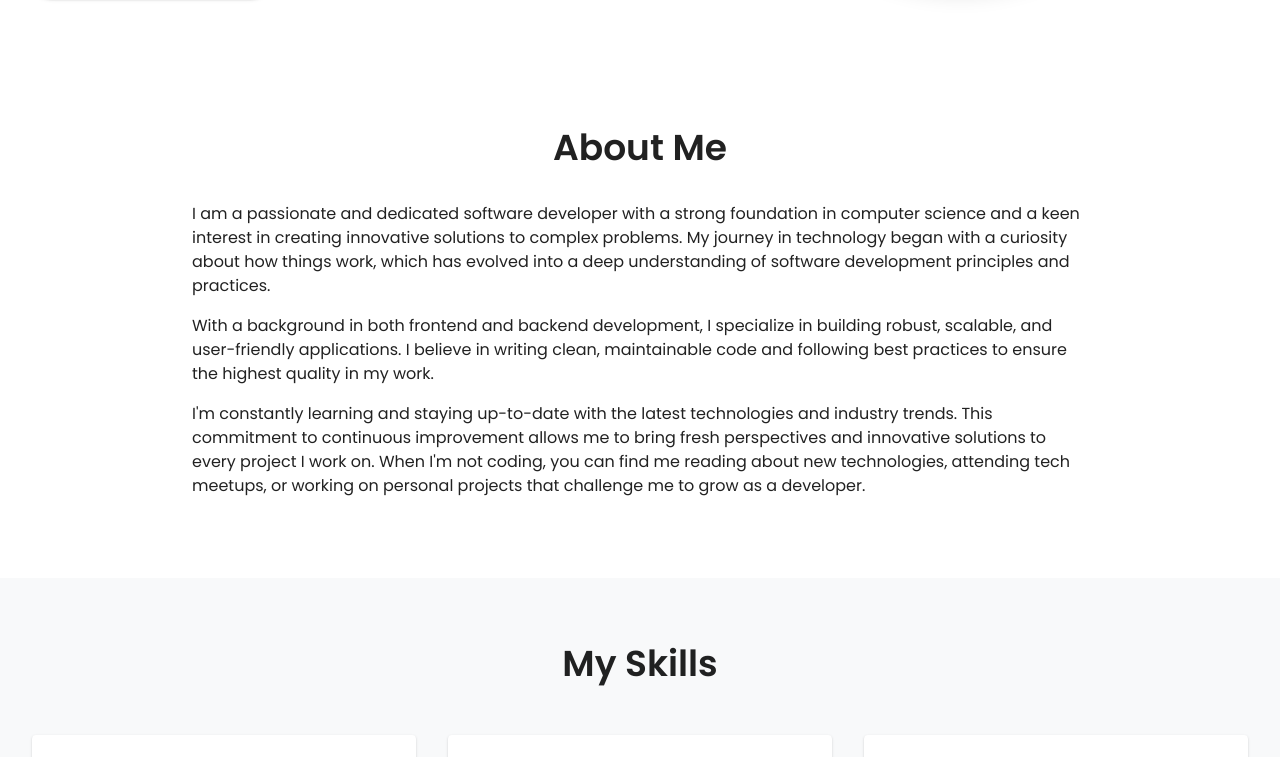
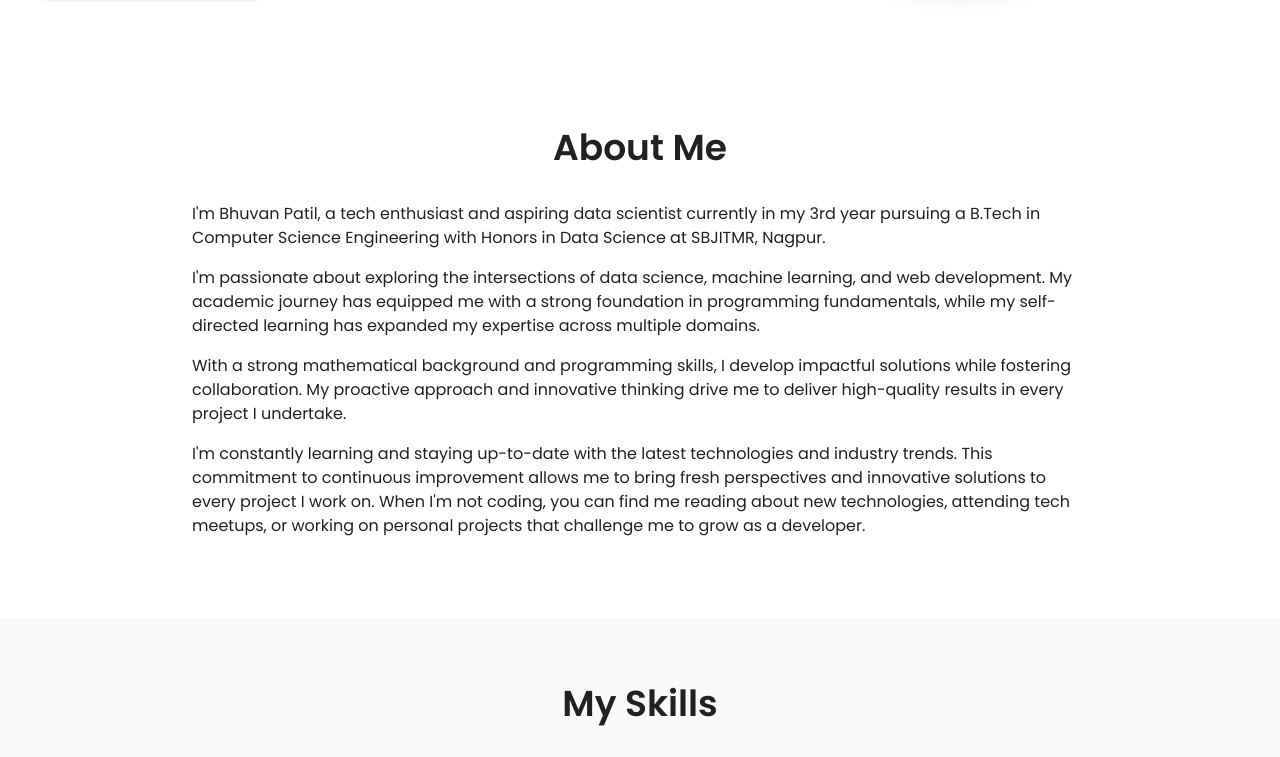
Before and after one commit to Bhuvan-Patil-24/portfolio-frontend, a React (Create React App) app: page / in a window 1280 px wide. Shown: the part 623-1380 px from the top of the page. Built offline with nearby package versions, Linux system fonts and the light colour scheme.

Commit message:
cursor animations commented due to lagging -- will fix it later

```diff
--- a/src/components/Hero.jsx
+++ b/src/components/Hero.jsx
@@ -360,7 +360,7 @@ function Hero() {
             transition={{ duration: 0.5, delay: 0.2 }}
           >
           <Typography variant="body1" paragraph>
-            I am a passionate and dedicated software developer with a strong foundation in computer science and a keen interest in creating innovative solutions to complex problems. My journey in technology began with a curiosity about how things work, which has evolved into a deep understanding of software development principles and practices.
+          I'm Bhuvan Patil, a tech enthusiast and aspiring data scientist currently in my 3rd year pursuing a B.Tech in Computer Science Engineering with Honors in Data Science at SBJITMR, Nagpur.
           </Typography>
           </motion.div>
           <motion.div
@@ -370,7 +370,7 @@ function Hero() {
             transition={{ duration: 0.5, delay: 0.4 }}
           >
           <Typography variant="body1" paragraph>
-            With a background in both frontend and backend development, I specialize in building robust, scalable, and user-friendly applications. I believe in writing clean, maintainable code and following best practices to ensure the highest quality in my work.
+          I'm passionate about exploring the intersections of data science, machine learning, and web development. My academic journey has equipped me with a strong foundation in programming fundamentals, while my self-directed learning has expanded my expertise across multiple domains.
           </Typography>
           </motion.div>
           <motion.div
@@ -378,6 +378,16 @@ function Hero() {
             whileInView={{ opacity: 1, y: 0 }}
             viewport={{ once: true }}
             transition={{ duration: 0.5, delay: 0.6 }}
+          >
+          <Typography variant="body1" paragraph>
+          With a strong mathematical background and programming skills, I develop impactful solutions while fostering collaboration. My proactive approach and innovative thinking drive me to deliver high-quality results in every project I undertake.
+          </Typography>
+          </motion.div>
+          <motion.div
+            initial={{ opacity: 0, y: 20 }}
+            whileInView={{ opacity: 1, y: 0 }}
+            viewport={{ once: true }}
+            transition={{ duration: 0.5, delay: 0.8 }}
           >
           <Typography variant="body1" paragraph>
             I'm constantly learning and staying up-to-date with the latest technologies and industry trends. This commitment to continuous improvement allows me to bring fresh perspectives and innovative solutions to every project I work on. When I'm not coding, you can find me reading about new technologies, attending tech meetups, or working on personal projects that challenge me to grow as a developer.
--- a/src/styles/index.css
+++ b/src/styles/index.css
@@ -11,7 +11,7 @@
   margin: 0;
   padding: 0;
   box-sizing: border-box;
-  cursor: none;
+  /* cursor: none; */
 }
 
 html, body {
@@ -32,7 +32,7 @@ body {
 }
 
 /* Custom Cursor */
-.cursor {
+/* .cursor {
   width: var(--cursor-size);
   height: var(--cursor-size);
   border: 2px solid var(--secondary-color);
@@ -44,10 +44,10 @@ body {
   transform: translate(-50%, -50%);
   box-shadow: 0 0 5px var(--secondary-color),
               0 0 10px var(--secondary-color);
-  animation: pulse 2s infinite;
-}
+  /* animation: pulse 2s infinite; */
+  /* }  */
 
-.cursor-follower {
+/* .cursor-follower {
   width: var(--cursor-size);
   height: var(--cursor-size);
   background: var(--secondary-color);
@@ -60,7 +60,7 @@ body {
   transform: translate(-50%, -50%);
   box-shadow: 0 0 8px var(--secondary-color);
   animation: pulse 2s infinite;
-}
+} */
 
 @keyframes pulse {
   0% {
@@ -78,7 +78,7 @@ body {
 }
 
 /* Cursor Hover Effects */
-a:hover ~ .cursor,
+/* a:hover ~ .cursor,
 button:hover ~ .cursor,
 [role="button"]:hover ~ .cursor {
   width: var(--cursor-hover-size);
@@ -89,9 +89,9 @@ button:hover ~ .cursor,
   transition: all 0.1s ease;
   box-shadow: 0 0 10px var(--secondary-color),
               0 0 20px var(--secondary-color);
-}
+} */
 
-a:hover ~ .cursor-follower,
+/* a:hover ~ .cursor-follower,
 button:hover ~ .cursor-follower,
 [role="button"]:hover ~ .cursor-follower {
   width: var(--cursor-hover-size);
@@ -99,7 +99,7 @@ button:hover ~ .cursor-follower,
   opacity: 0.2;
   transition: all 0.1s ease;
   box-shadow: 0 0 12px var(--secondary-color);
-}
+} */
 
 /* Responsive styles */
 @media (max-width: 768px) {
```
